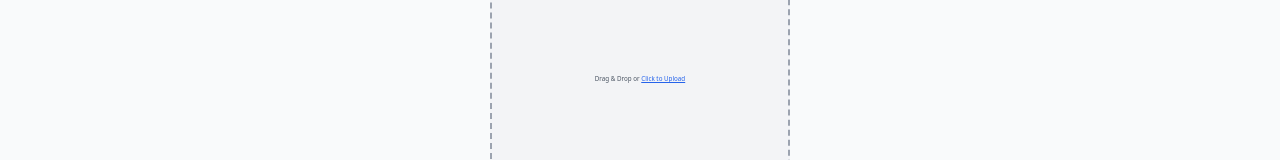
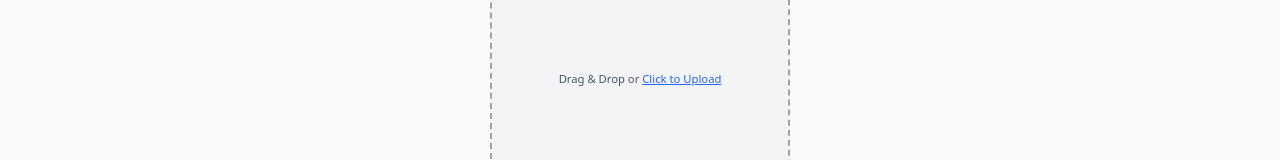
Before and after one commit to Safdari10/Car-Insurance-Estimator, a React (Vite) app in the folder client/: page / in a window 1280 px wide. Shown: the part 136-296 px from the top of the page. Built offline with nearby package versions, Linux system fonts and the light colour scheme.

Commit message:
increase font size and weight on drag and drop

```diff
--- a/client/src/components/UploadImage.tsx
+++ b/client/src/components/UploadImage.tsx
@@ -44,7 +44,7 @@
           className="absolute w-full h-full opacity-0 cursor-pointer"
         />
         {!selectedImage ? (
-          <p className="text-gray-600 text-center">
+          <p className="text-gray-600 text-center text-lg font-medium">
             Drag & Drop or{" "}
             <span className="text-blue-600 underline">Click to Upload</span>
           </p>
```
